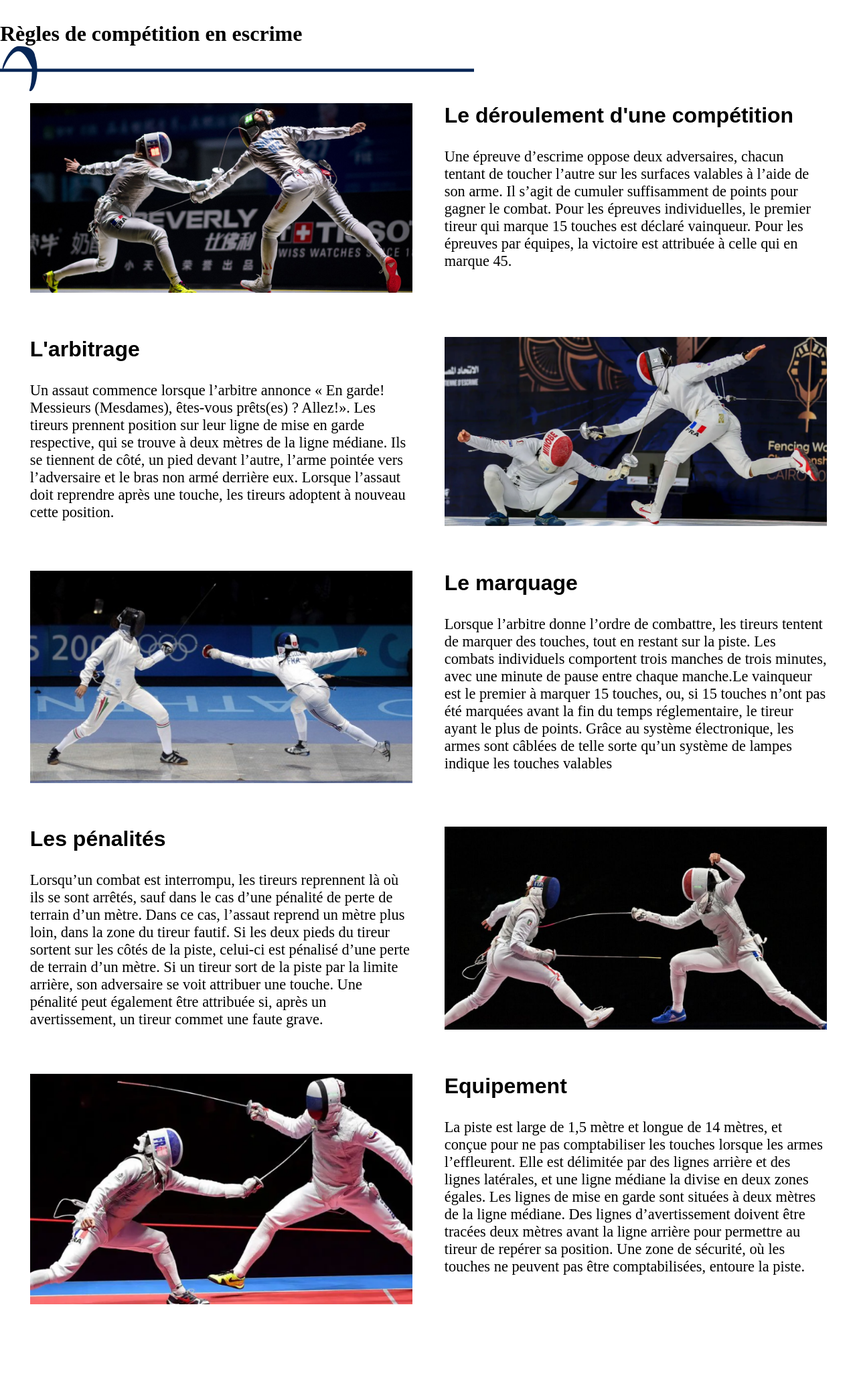
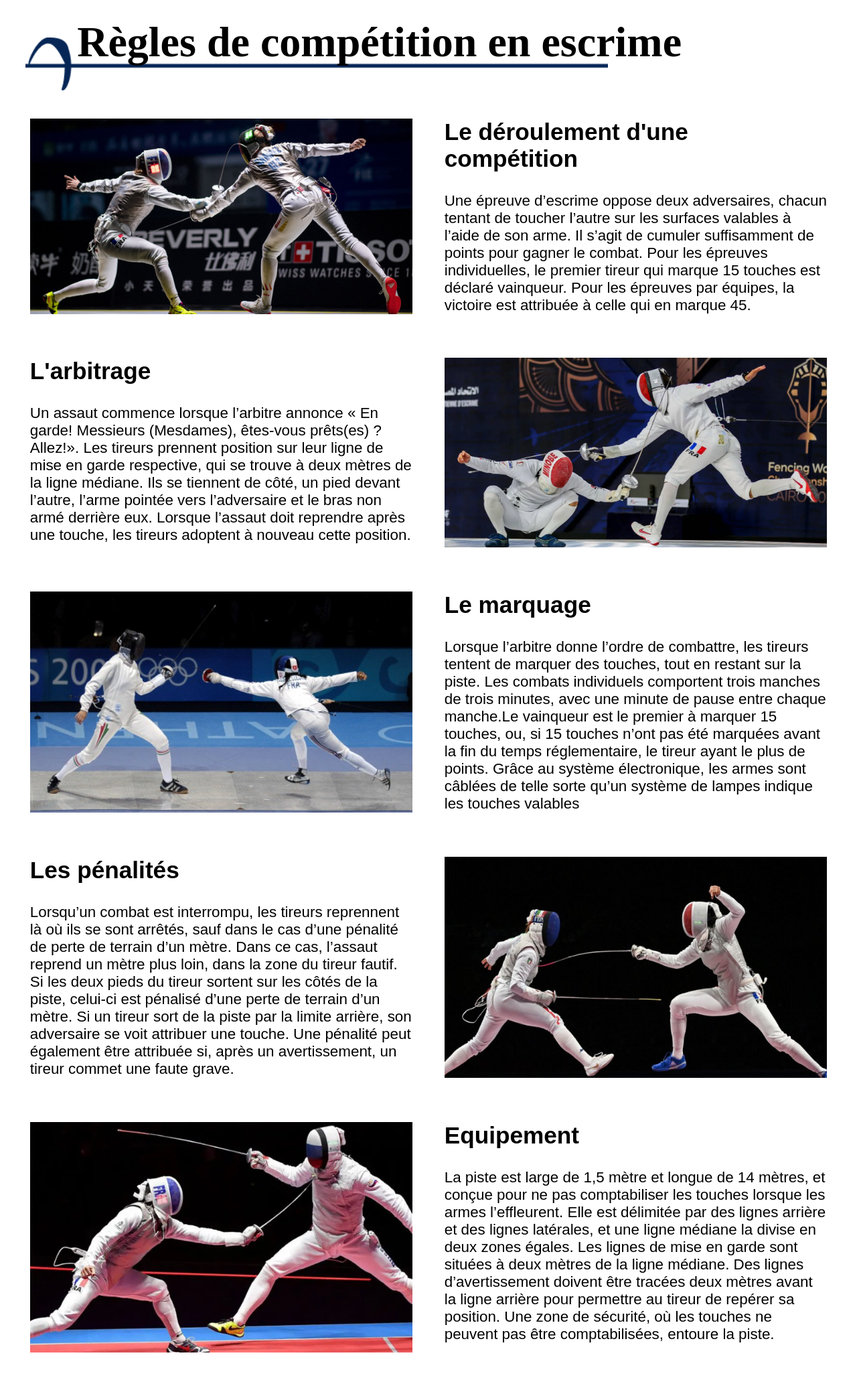
Before and after one commit to TomDubois12/SAE_3.05, a Flask app: page /information in a window 1280 px wide. Shown: the part 144-2216 px from the top of the page at 67% size. Before the commit the page ends 2091 px from the top, so only its background shows below. Run offline with Flask 2, Linux system fonts and the light colour scheme.

Commit message:
finition page information + modif header2 fleche arriere

```diff
--- a/applicationWeb/escrimeFlask/static/css/information.css
+++ b/applicationWeb/escrimeFlask/static/css/information.css
@@ -1,5 +1,18 @@
 main > div{
-    /*background-color: red;*/
+    margin-left: 3vw;
+    margin-top: 3vmin;
+    margin-bottom: 3vmin;
+}
+main > div > h1{
+    position: absolute;
+    margin-left: 6% ;
+    font-size:  400%;
+    transform: translateY(-40%);
+
+}
+main > div > img{
+    width: 70%;
+    max-height: 5em;
 }
 
 main > section{
@@ -22,10 +35,11 @@ section > div{
     width: 47%;
 }
 h2{
-    font-size: 200%;
+    font-size: 220%;
     font-family: sans-serif;
 }
 div > p {
     margin-top: 30px;
     font-size: 1.4em;
+    font-family: Arial, Helvetica, sans-serif;
 }
--- a/applicationWeb/escrimeFlask/templates/information.html
+++ b/applicationWeb/escrimeFlask/templates/information.html
@@ -15,6 +15,8 @@
         <h1>Règles de compétition en escrime</h1>
         <img class="epee" src="{{url_for('static', filename='images/epeeBleu.png')}}" alt="Epée bleu d'escrime">
     </div>
+
+
     <section>
         <img src="{{url_for('static', filename='images/imgInfo1.png')}}" alt="Epée bleu d'escrime">
 
--- a/applicationWeb/escrimeFlask/templates/partials/_header2.html
+++ b/applicationWeb/escrimeFlask/templates/partials/_header2.html
@@ -2,4 +2,4 @@
     <link rel="stylesheet" href="{{ url_for('static', filename='css/header.css')}}">
 </head>
 <img src="../../static/images/LogoEscrime.png" alt="Logo de l'escrime">
-<img src="../../static/images/flecheRetour.png" alt="Fleche pour revenir en arriere">
+<a href="/"><img src="../../static/images/flecheRetour.png" alt="Fleche pour revenir en arriere"></a>
```
